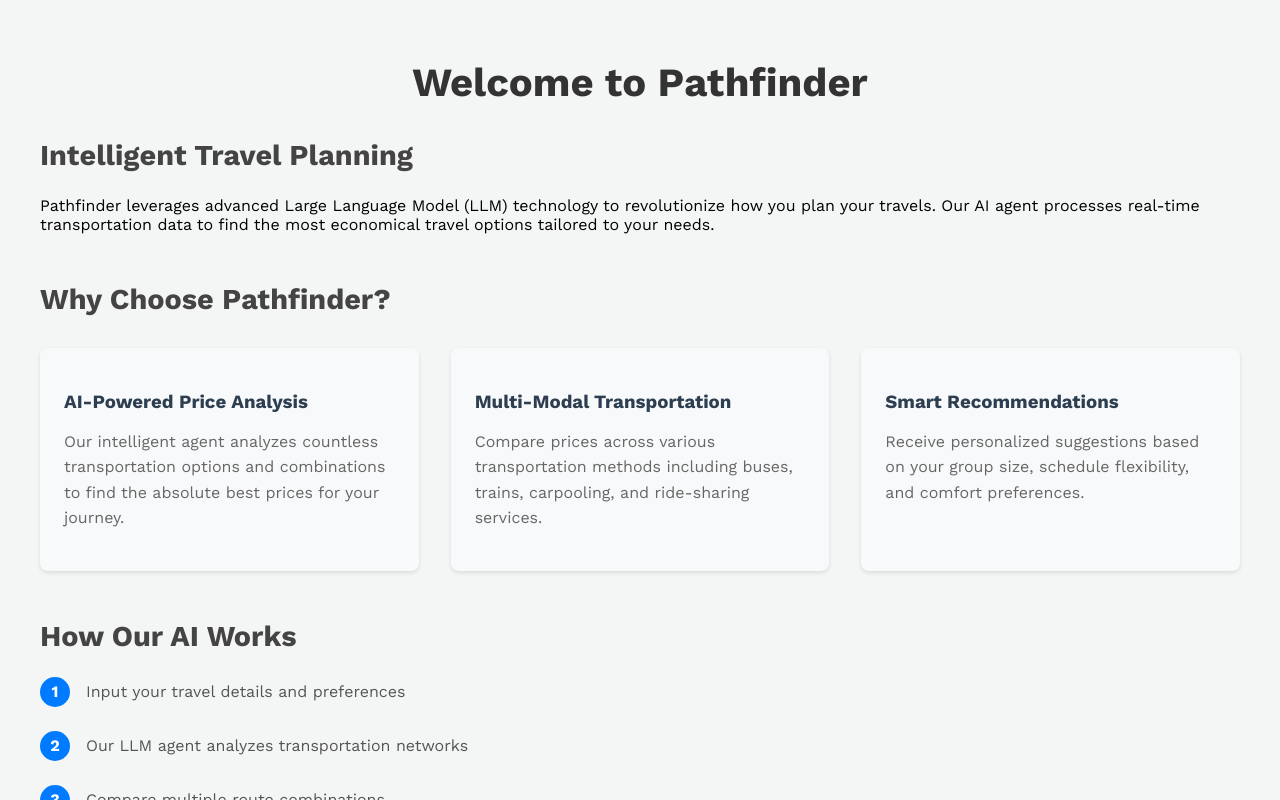
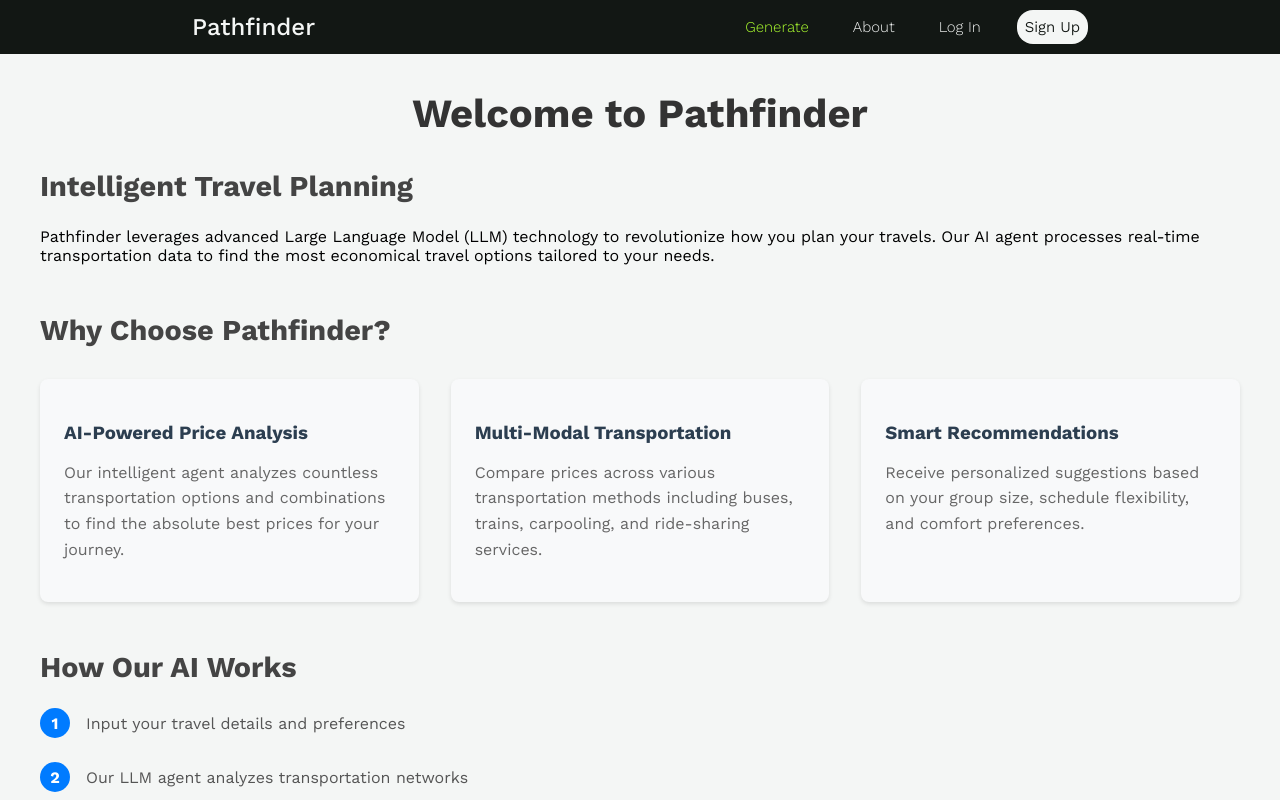
Before and after one commit to loganmarkley/Pathfinder, an Angular app in the folder frontend-directory/: page /about-us in a window 1280 px wide. Shown: the top 800 px of the page. Built offline with nearby package versions, Linux system fonts and the light colour scheme.

Commit message:
put navbar on the about page

```diff
--- a/frontend-directory/src/app/about-us/about-us.component.html
+++ b/frontend-directory/src/app/about-us/about-us.component.html
@@ -1,5 +1,6 @@
+<app-nav-bar></app-nav-bar>
 <div class="about-container">
-    <h1>Welcome to Pathfinder</h1>
+  <h1 style="margin-top: 4px;">Welcome to Pathfinder</h1>
 
   <section class="ai-agent">
     <h2>Intelligent Travel Planning</h2>
--- a/frontend-directory/src/app/about-us/about-us.component.less
+++ b/frontend-directory/src/app/about-us/about-us.component.less
@@ -31,7 +31,7 @@
     background: #f8f9fa;
     padding: 1.5rem;
     border-radius: 8px;
-        box-shadow: 0 2px 4px rgba(0,0,0,0.1);
+    box-shadow: 0 2px 4px rgba(0, 0, 0, 0.1);
 
     h3 {
       color: #2c3e50;
--- a/frontend-directory/src/app/about-us/about-us.component.ts
+++ b/frontend-directory/src/app/about-us/about-us.component.ts
@@ -1,9 +1,10 @@
 import { Component } from '@angular/core';
+import { NavBarComponent } from "../nav-bar/nav-bar.component";
 
 @Component({
   selector: 'app-about-us',
   standalone: true,
-  imports: [],
+  imports: [NavBarComponent],
   templateUrl: './about-us.component.html',
   styleUrl: './about-us.component.less'
 })
```
Lines whose indentation alone changed are shown as unchanged.
